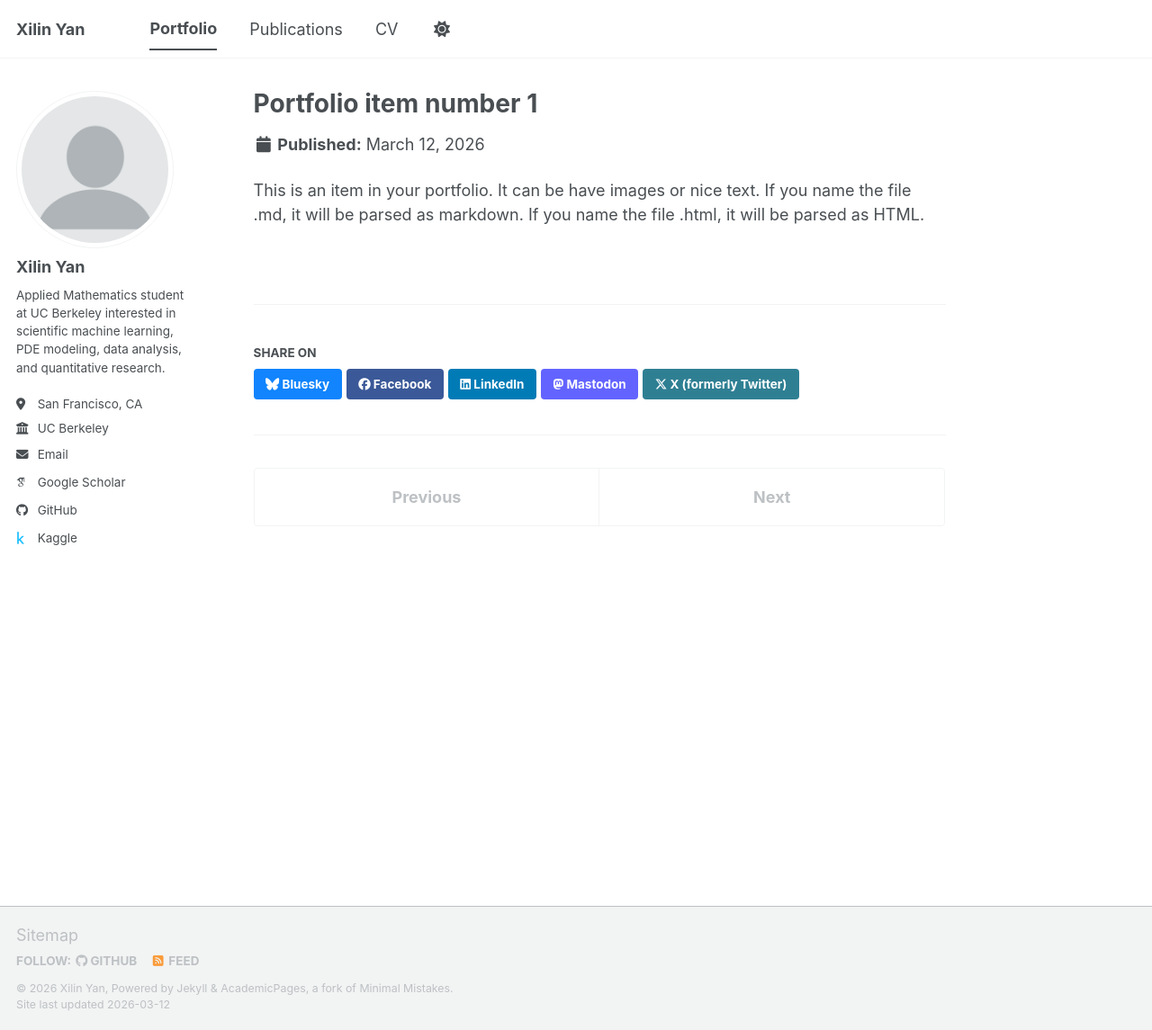
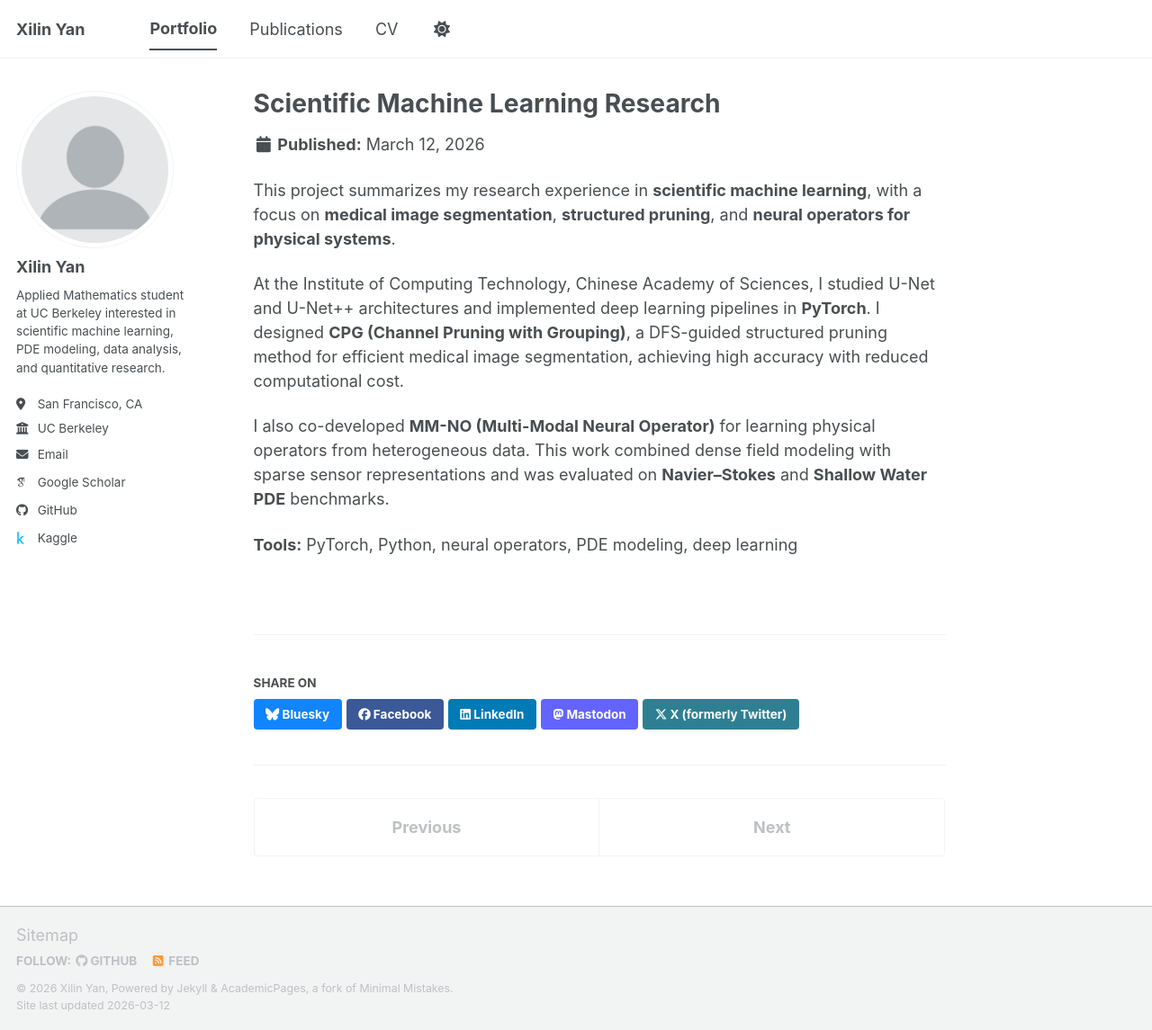
Before and after one commit to Xilin-Yan/XilinYan.github.io, a Jekyll site: the page built from _portfolio/portfolio-1.md, in a window 1280 px wide and 1145 px high. Shown: the whole window at 90% size. Built offline with Jekyll 4.4.1, drawn with Linux system fonts in a browser that asks for light colours; some web fonts are replaced; a script bundle is joined from its source files by our own code; library files that are not in the unit come from our copies.

Commit message:
Revise portfolio item to highlight research work
Updated portfolio item to reflect scientific machine learning research and detailed project description.

```diff
--- a/_portfolio/portfolio-1.md
+++ b/_portfolio/portfolio-1.md
@@ -1,7 +1,13 @@
 ---
-title: "Portfolio item number 1"
-excerpt: "Short description of portfolio item number 1<br/><img src='/images/500x300.png'>"
+title: "Scientific Machine Learning Research"
+excerpt: "Research on medical image segmentation, channel pruning, and multimodal neural operators for physical systems."
 collection: portfolio
 ---
 
-This is an item in your portfolio. It can be have images or nice text. If you name the file .md, it will be parsed as markdown. If you name the file .html, it will be parsed as HTML.
+This project summarizes my research experience in **scientific machine learning**, with a focus on **medical image segmentation**, **structured pruning**, and **neural operators for physical systems**.
+
+At the Institute of Computing Technology, Chinese Academy of Sciences, I studied U-Net and U-Net++ architectures and implemented deep learning pipelines in **PyTorch**. I designed **CPG (Channel Pruning with Grouping)**, a DFS-guided structured pruning method for efficient medical image segmentation, achieving high accuracy with reduced computational cost.
+
+I also co-developed **MM-NO (Multi-Modal Neural Operator)** for learning physical operators from heterogeneous data. This work combined dense field modeling with sparse sensor representations and was evaluated on **Navier–Stokes** and **Shallow Water PDE** benchmarks.
+
+**Tools:** PyTorch, Python, neural operators, PDE modeling, deep learning
```
